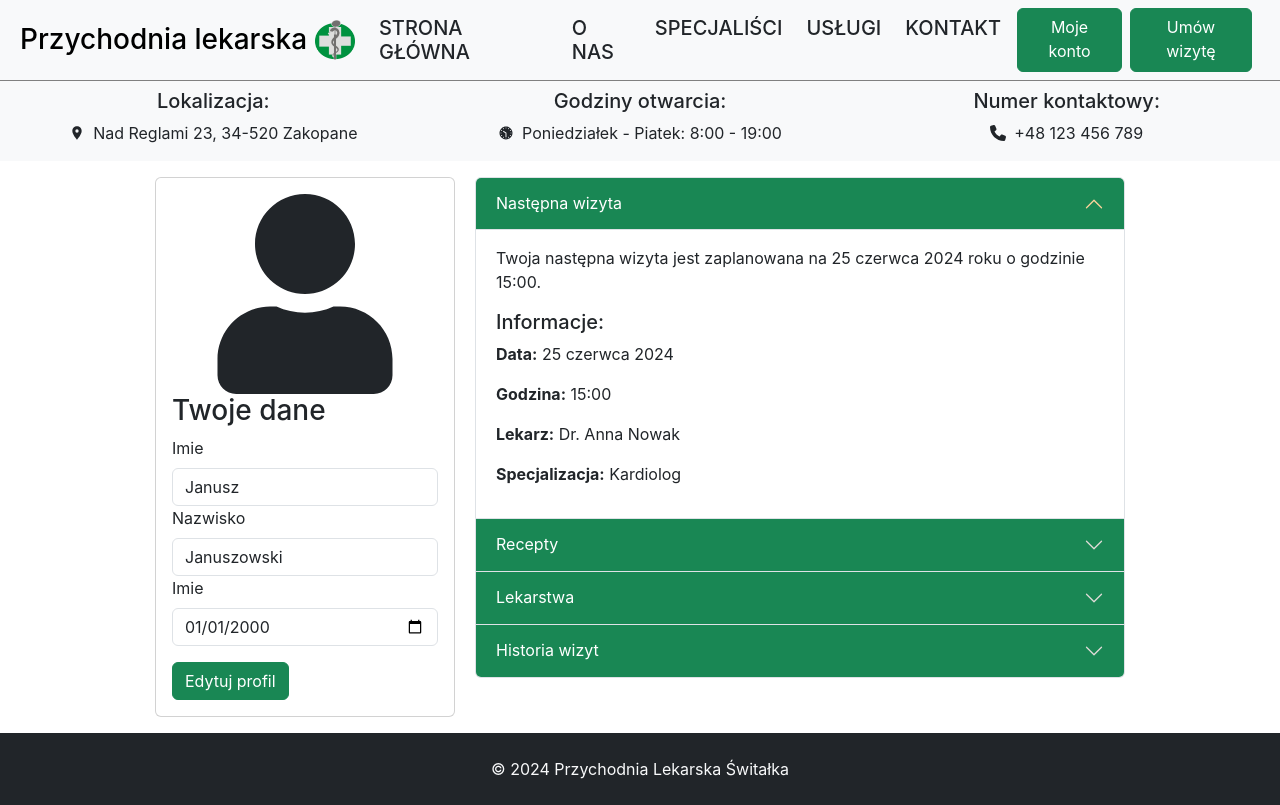
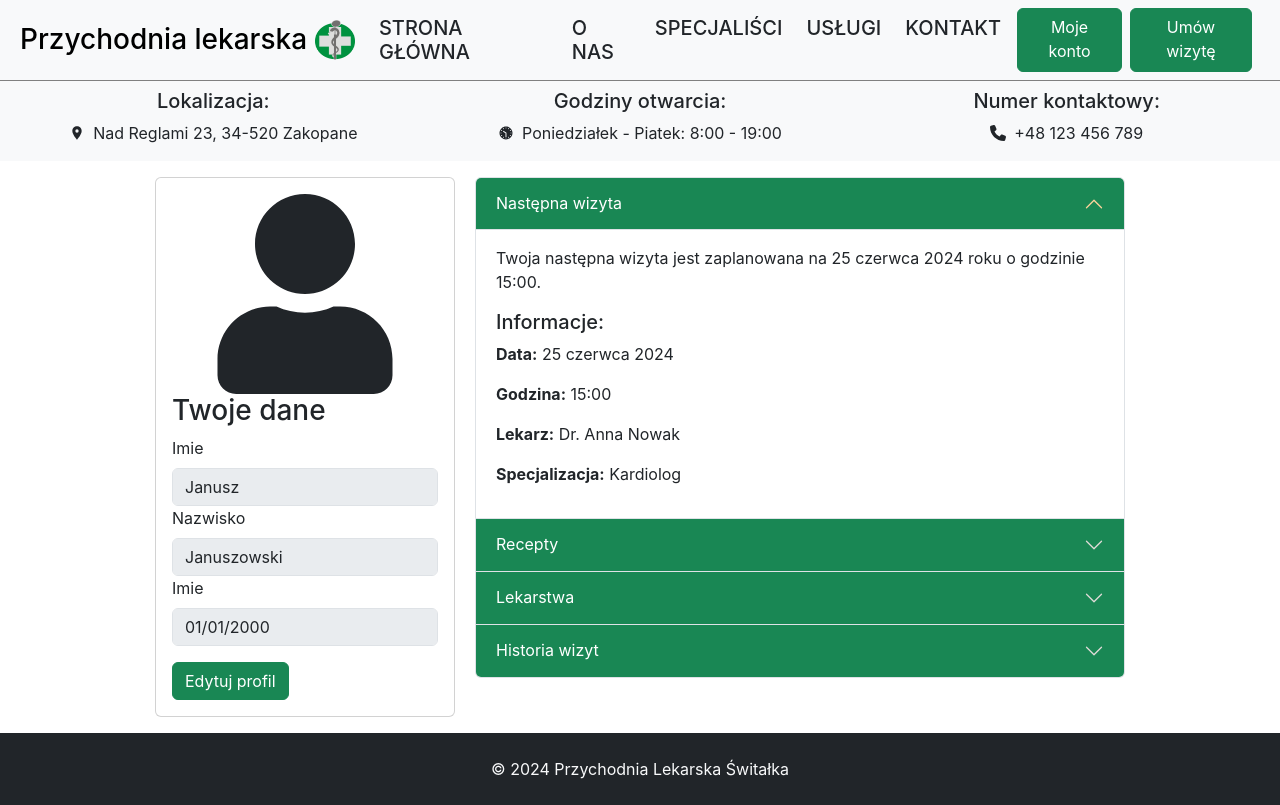
Before and after one commit to itamm15/react-clinic, a React (Create React App) app: page /account in a window 1280 px wide. Built offline with nearby package versions, Linux system fonts and the light colour scheme.

Commit message:
chore: disable basic fields on account page

```diff
--- a/src/components/UserAccount/UserAccount.tsx
+++ b/src/components/UserAccount/UserAccount.tsx
@@ -109,17 +109,17 @@ export function UserAccount() {
               <Form>
                 <Form.Group controlId="userName">
                   <Form.Label>Imie</Form.Label>
-                  <Form.Control type="text" value="Janusz"></Form.Control>
+                  <Form.Control type="text" value="Janusz" disabled></Form.Control>
                 </Form.Group>
 
                 <Form.Group controlId="userSuname">
                   <Form.Label>Nazwisko</Form.Label>
-                  <Form.Control type="text" value="Januszowski"></Form.Control>
+                  <Form.Control type="text" value="Januszowski" disabled></Form.Control>
                 </Form.Group>
 
                 <Form.Group controlId="userBirtdate">
                   <Form.Label>Imie</Form.Label>
-                  <Form.Control type="date" value="2000-01-01"></Form.Control>
+                  <Form.Control type="date" value="2000-01-01" disabled></Form.Control>
                 </Form.Group>
               </Form>
               <Button
```
